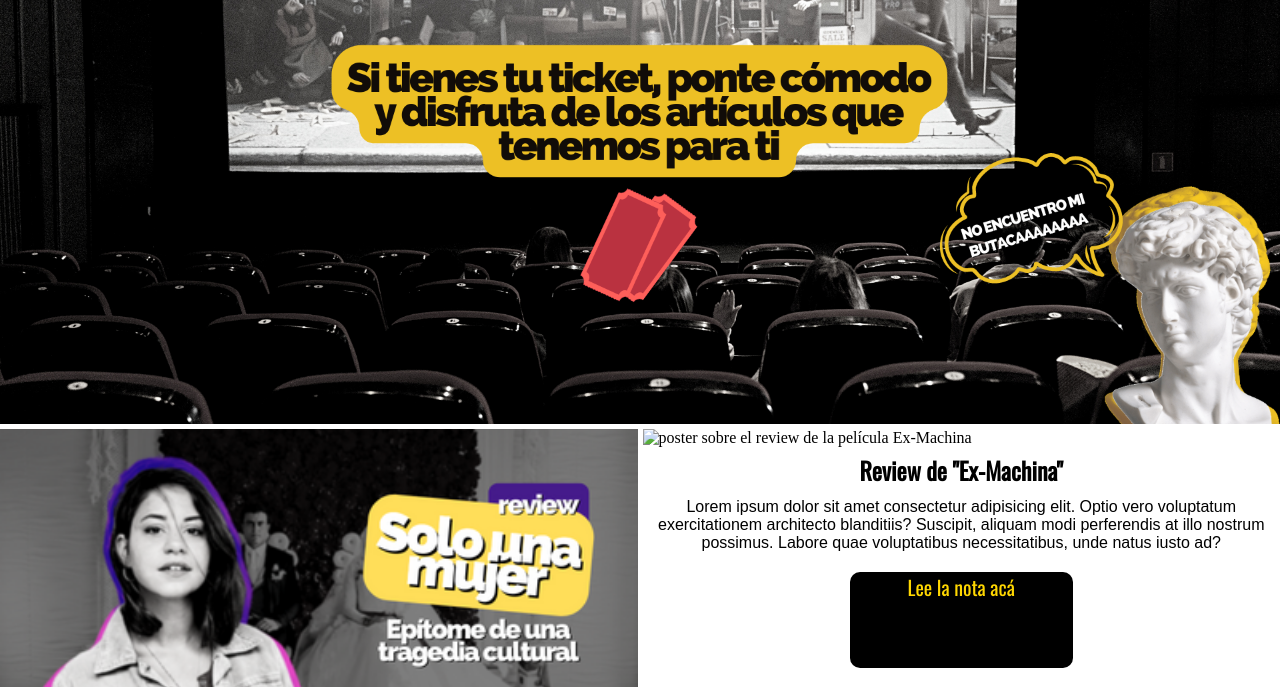
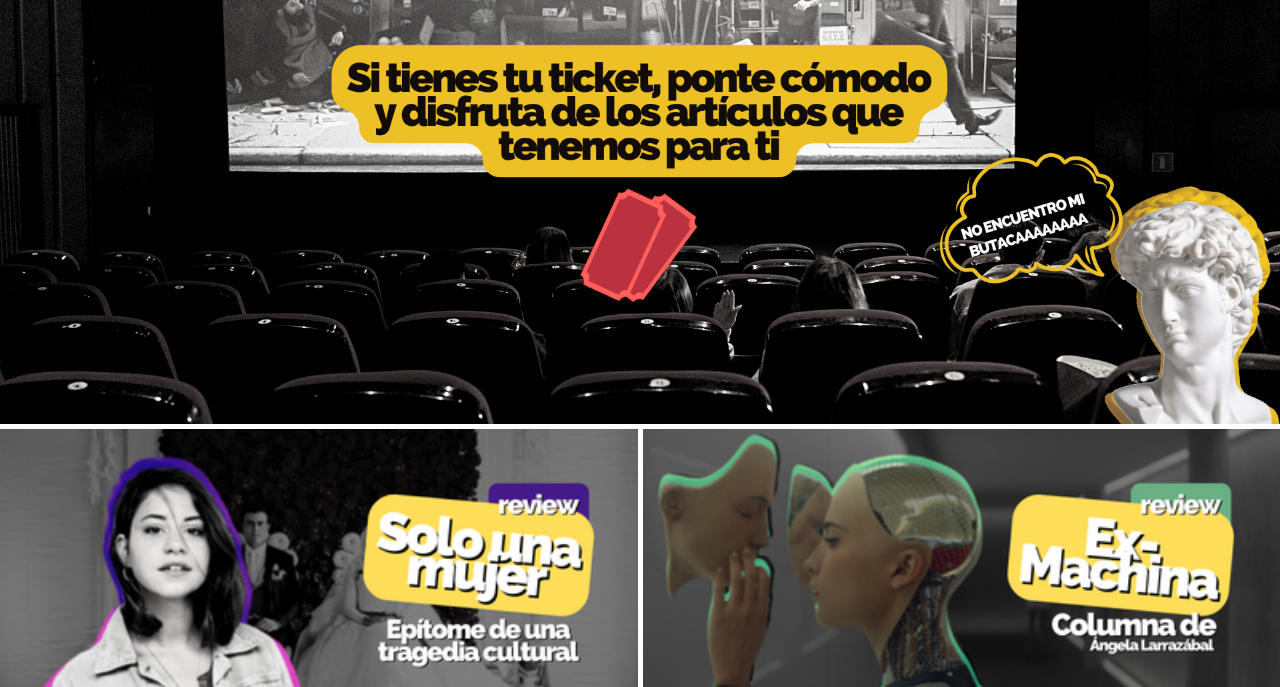
Before and after one commit to JotavDev/CapsulaCinefila-Project, a plain HTML site: page index.html in a window 1280 px wide. Shown: the part 113-800 px from the top of the page. Drawn offline with nearby package versions, Linux system fonts and the light colour scheme; files whose address does not match are found by name; a web font is replaced by a local one.

Commit message:
se cambiÃo la ruta de la imagen review uno de absoluta a relativa

```diff
--- a/index.html
+++ b/index.html
@@ -40,7 +40,7 @@
 
         </div>
         <div class="grid-content grid-content-hover">
-            <img class="reviewsimages imagenesanimadas" id="imagedos" src="../desafio-1-javier-aguirre/multimedia/review-2.png" alt="poster sobre el review de la película Ex-Machina" title="AVA">
+            <img class="reviewsimages imagenesanimadas" id="imagedos" src="./multimedia/review-2.png" alt="poster sobre el review de la película Ex-Machina" title="AVA">
             <h2 class="textos">Review de "Ex-Machina"</h2>
             <p class="textos" id="textodos">Lorem ipsum dolor sit amet consectetur adipisicing elit. Optio vero voluptatum exercitationem architecto blanditiis? Suscipit, aliquam modi perferendis at illo nostrum possimus. Labore quae voluptatibus necessitatibus, unde natus iusto ad?</p>
             <a class="boton buttom" href="./pages/reviews.html">Lee la nota acá</a>
```
